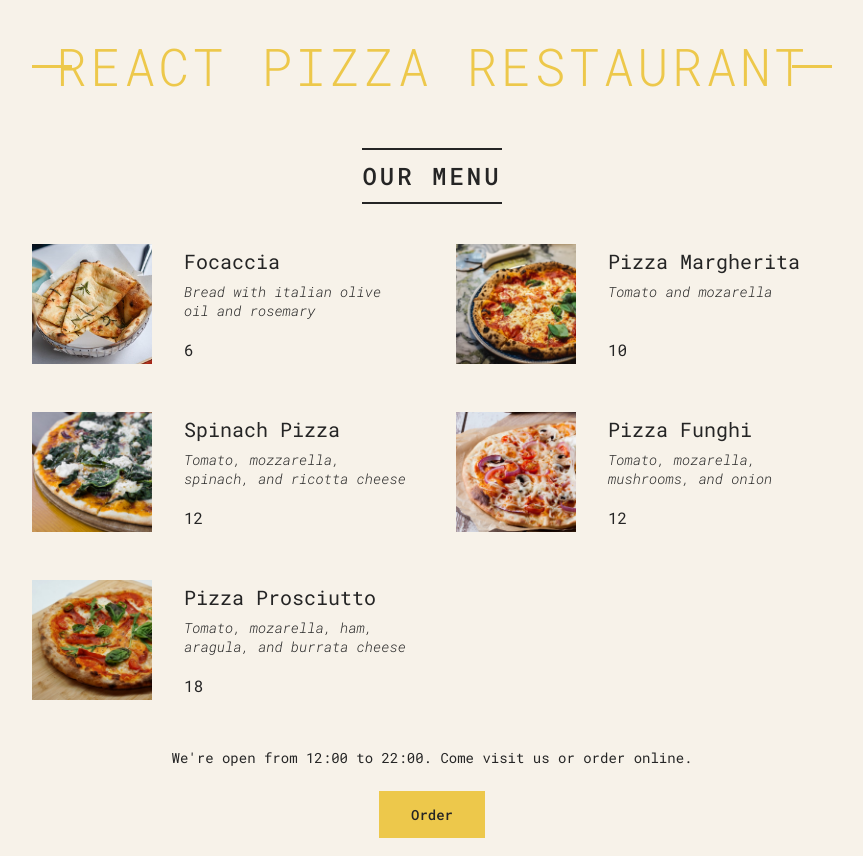
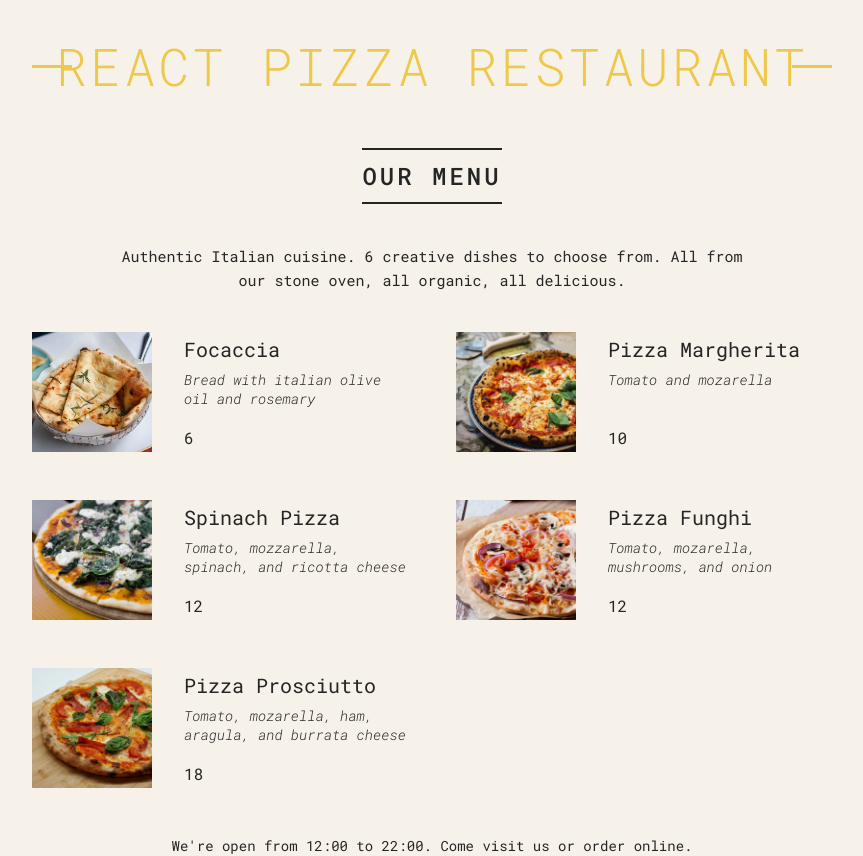
Before and after one commit to Tala-cmd/react-pizza-menu, a React (Vite) app: page / in a window 1280 px wide. Shown: the top 856 px of the page, without its empty margins (208-1071 px from the left). Built offline with nearby package versions, Linux system fonts and the light colour scheme.

Commit message:
React fragments

```diff
--- a/src/App.jsx
+++ b/src/App.jsx
@@ -66,12 +66,18 @@
     <main className="menu">
       <h2>Our Menu</h2>
 
-      {numberOfPizzas > 0 ?
+      {numberOfPizzas > 0 ? (
+      <>
+        <p>
+          Authentic Italian cuisine. 6 creative dishes to choose from.
+          All from our stone oven, all organic, all delicious.
+        </p>
         <ul className="pizzas">
           {pizzaData.map((pizza) => (
           <Pizza pizzaObject={pizza} key={pizza.name} />))}
-        </ul> :
-        <p>We're still working on our menu please come back later😊.</p>
+        </ul>
+      </>) : (
+        <p>We're still working on our menu please come back later😊.</p> )
       }
     </main>
   );
@@ -128,5 +134,5 @@
       <p>We're open from {openHour}:00 to {closeHour}:00. Come visit us or order online.</p>
       <button className="btn">Order</button>
     </div>
-    )
+  )
 }
```
